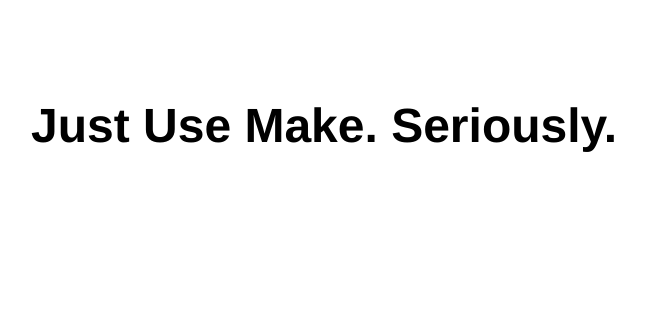
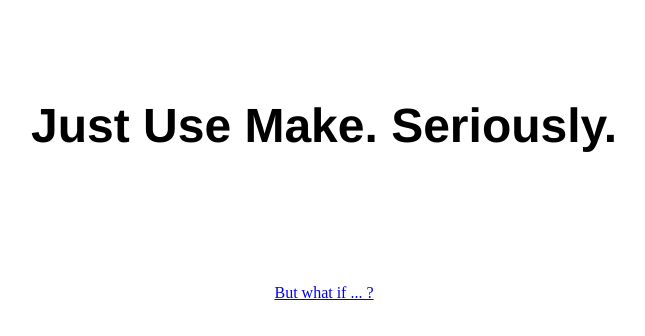
Before and after one commit to davidchambers/justusemake.org, a plain HTML site: page index.html in a window 1280 px wide. Shown: the whole page, without its empty margins (316-961 px from the left). Drawn offline with Linux system fonts and the light colour scheme.

Commit message:
handle questions

```diff
--- a/index.html
+++ b/index.html
@@ -8,9 +8,14 @@
       font: bold 48px/1.25 "Helvetica Neue", Helvetica, sans-serif;
       text-align: center;
     }
+    p {
+      text-align: center;
+      margin-top: 8em;
+    }
   </style>
 </head>
 <body>
   <h1>Just Use Make. Seriously.</h1>
+  <p><a href=".">But what if ... ?</a></p>
 </body>
 </html>
```
